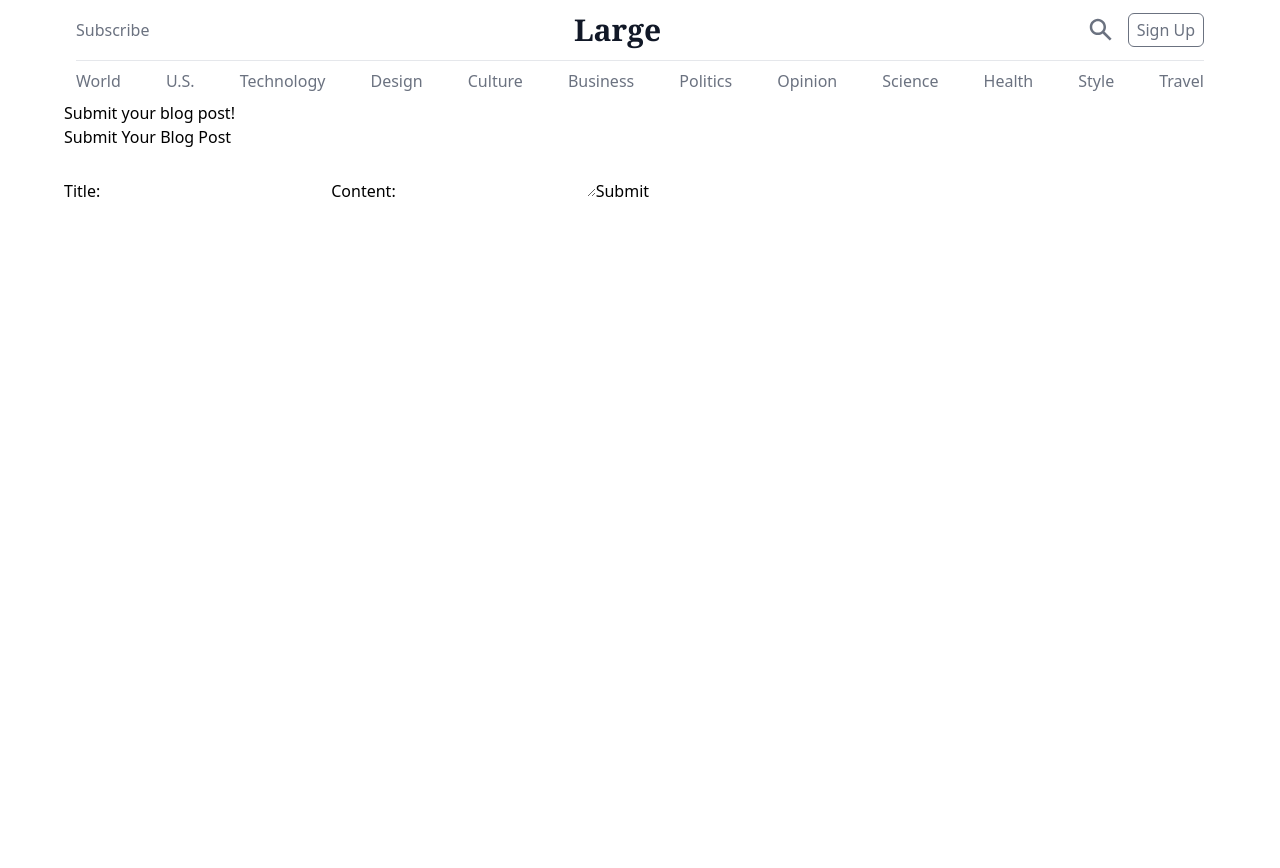
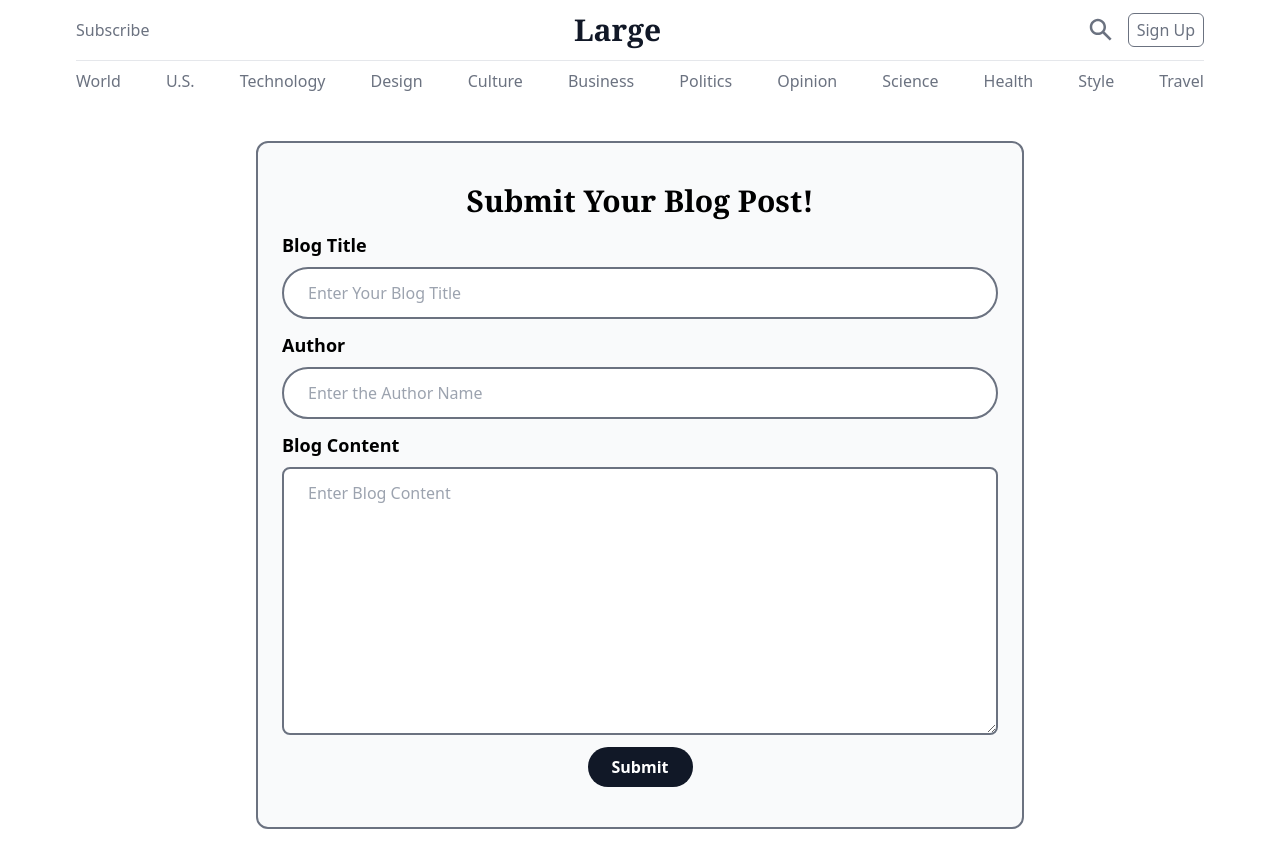
Before and after one commit to riyavishwakarma13/agaetis, a React (Vite) app: page / in a window 1280 px wide. Before the commit the page ends 800 px from the top, so only its background shows below. Built offline with nearby package versions, Linux system fonts and the light colour scheme.

Commit message:
form design

```diff
--- a/src/App.jsx
+++ b/src/App.jsx
@@ -3,32 +3,71 @@ import { useState } from "react";
 function App() {
   const [title, setTitle] = useState("");
   const [content, setContent] = useState("");
+  const [author, setAuthor] = useState("");
 
   const handleSubmit = (e) => {
     e.preventDefault();
     localStorage.setItem("blogTitle", title);
     localStorage.setItem("blogContent", content);
+    localStorage.setItem("blogAuthor", author);
     window.location.href = "/blog"; // Redirect to PostPage
   };
   return (
-    <div>
-      <h1>Submit your blog post!</h1>
-      <form onSubmit={handleSubmit}>
-        <h2>Submit Your Blog Post</h2>
-        <label htmlFor="title">Title:</label>
+    <div className="py-10 px-4 space-y-5">
+      <form
+        onSubmit={handleSubmit}
+        className="px-6 py-10 space-y-3 border-2 bg-gray-50 border-gray-500 rounded-xl max-w-3xl mx-auto"
+      >
+        <h1 className="font-bold font-serif text-3xl text-center">
+          Submit Your Blog Post!
+        </h1>
+        <div className="flex flex-col gap-2">
+          <label htmlFor="title" className="input-label">
+            Blog Title
+          </label>
           <input
             type="text"
             id="title"
             value={title}
+            placeholder="Enter Your Blog Title"
+            className="input-title"
             onChange={(e) => setTitle(e.target.value)}
           />
-        <label htmlFor="content">Content:</label>
+        </div>
+        <div className="flex flex-col gap-2">
+          <label htmlFor="title" className="input-label">
+            Author
+          </label>
+          <input
+            type="text"
+            id="author"
+            value={author}
+            placeholder="Enter the Author Name"
+            className="input-title"
+            onChange={(e) => setAuthor(e.target.value)}
+          />
+        </div>
+        <div className="flex flex-col gap-2">
+          <label htmlFor="title" className="input-label">
+            Blog Content
+          </label>
           <textarea
             id="content"
             value={content}
+            rows={10}
+            placeholder="Enter Blog Content"
+            className="px-6 border-2 border-gray-500 rounded-lg focus:resize-y py-3"
             onChange={(e) => setContent(e.target.value)}
           />
-        <button type="submit">Submit</button>
+        </div>
+        <div className="flex justify-center">
+          <button
+            type="submit"
+            className="bg-gray-900 font-semibold text-white px-6 py-2 rounded-full"
+          >
+            Submit
+          </button>
+        </div>
       </form>
     </div>
   );
--- a/src/index.css
+++ b/src/index.css
@@ -6,3 +6,12 @@ body {
   font-family: system-ui, -apple-system, BlinkMacSystemFont, "Segoe UI", Roboto,
     Oxygen, Ubuntu, Cantarell, "Open Sans", "Helvetica Neue", sans-serif;
 }
+
+@layer components {
+  .input-title {
+    @apply px-6 border-2 border-gray-500 rounded-full py-3;
+  }
+  .input-label {
+    @apply font-semibold text-lg;
+  }
+}
```
Lines whose indentation alone changed are shown as unchanged.
